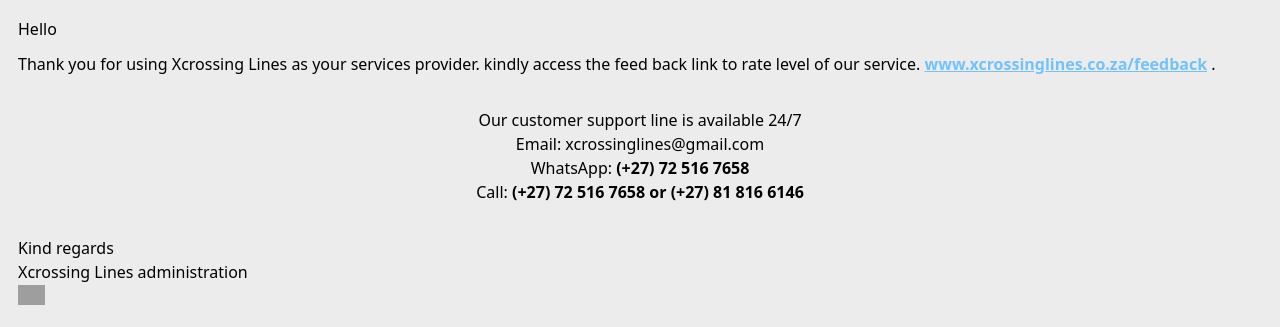
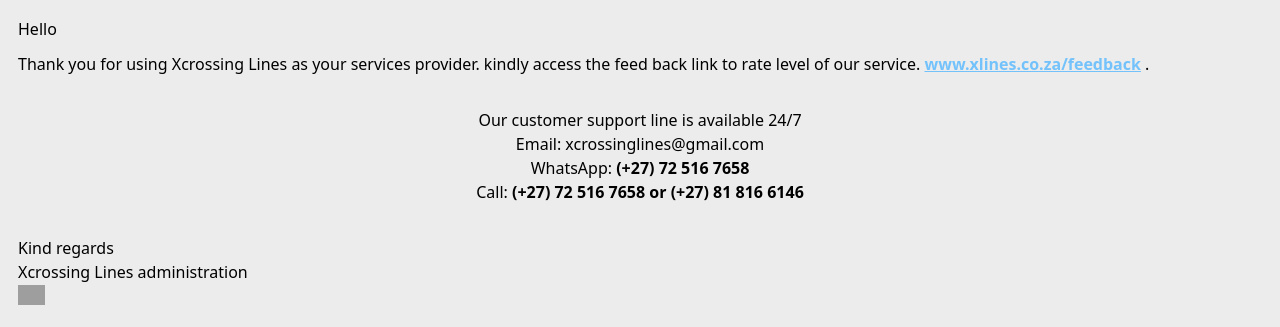
Before and after one commit to xcrossinglines/xcrossinglines_server, a Django app: template jobs/templates/feedback.html in a window 1280 px wide. Shown: the part 107-434 px from the top of the page. Run offline with Django 4.2, Linux system fonts and the light colour scheme; the template is opened without the code that fills it, so the values that code supplies are empty; grey boxes are pictures that could not be loaded.

Commit message:
version 1.7

```diff
--- a/jobs/templates/feedback.html
+++ b/jobs/templates/feedback.html
@@ -67,7 +67,7 @@
               <a
                 href="{{feedbackLink}}"
                 style="color: #73c2fb; font-weight: bold"
-                >www.xcrossinglines.co.za/feedback</a
+                >www.xlines.co.za/feedback</a
               >
               .
             </td>
```
